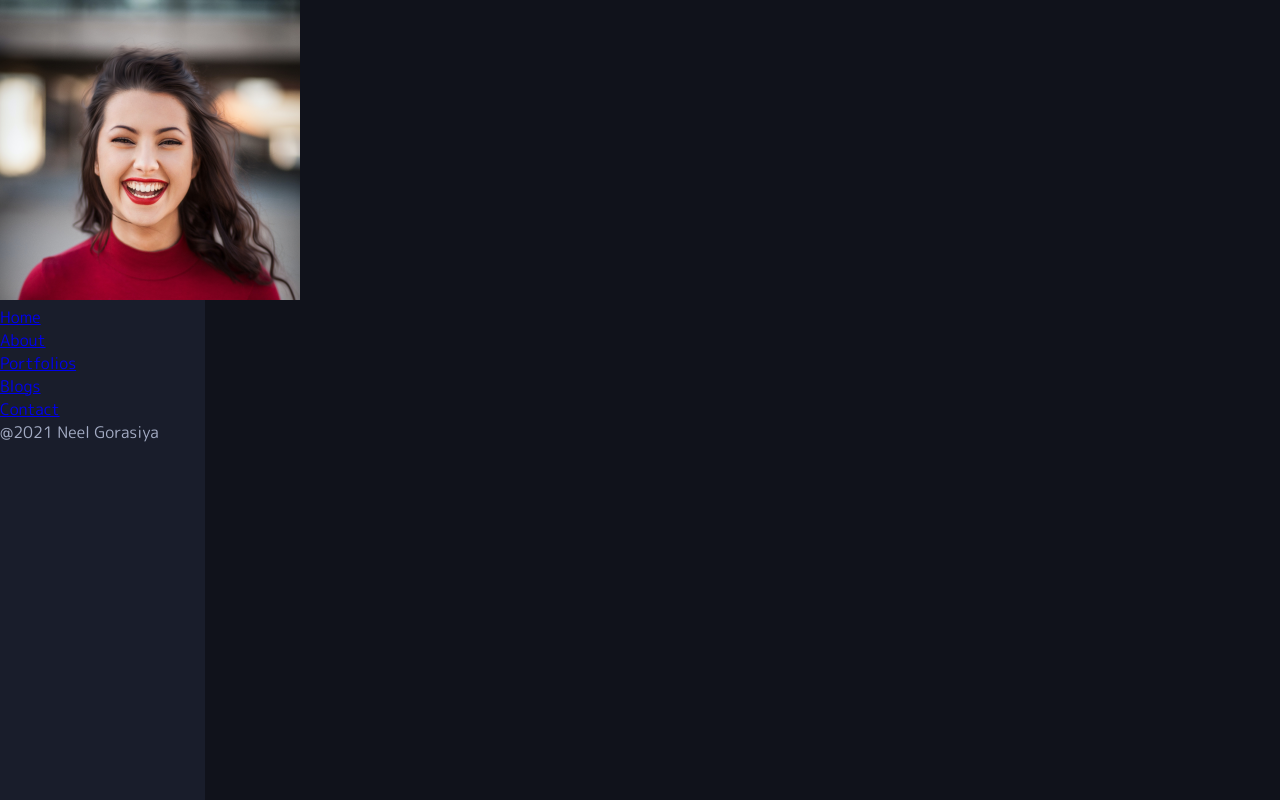
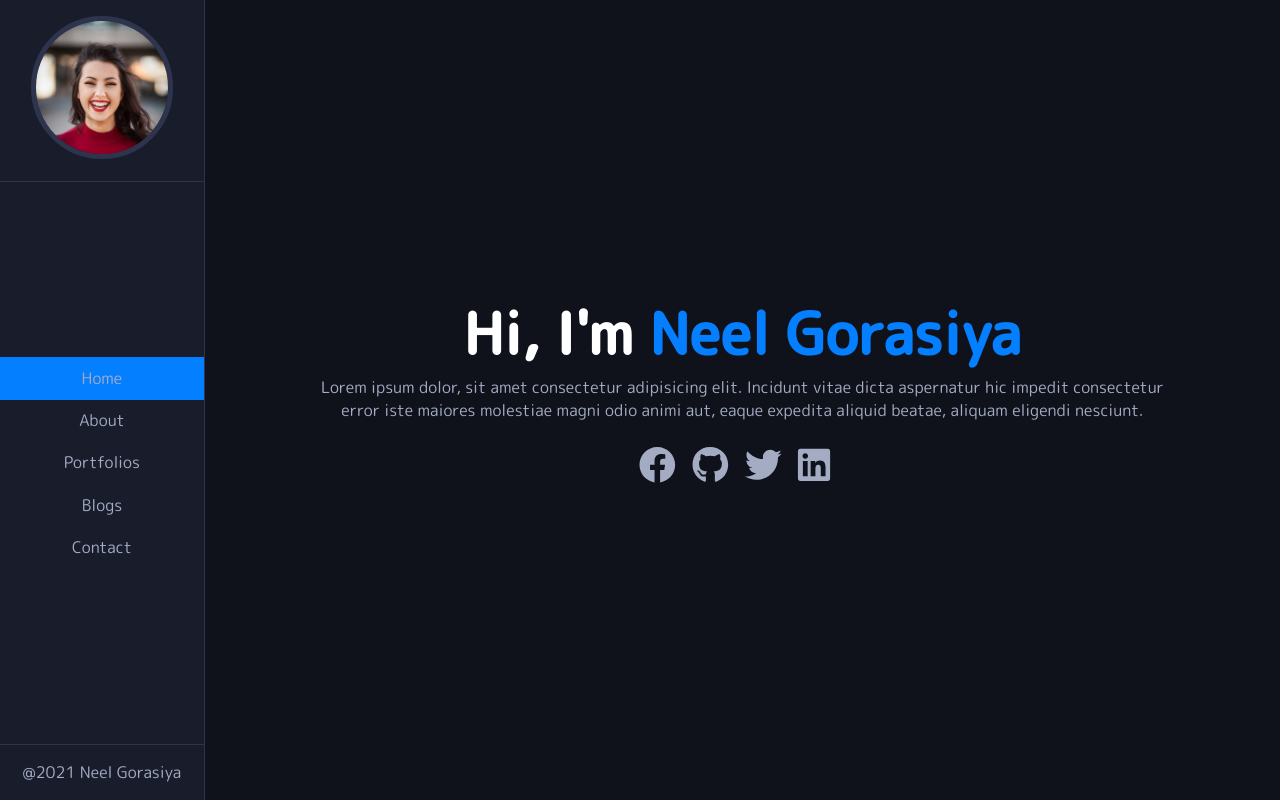
Before and after one commit to Neel2904/Personal-Portfolio-Web, a React (Create React App) app in the folder portfolio/: page / in a window 1280 px wide. Built offline with nearby package versions, Linux system fonts and the light colour scheme.

Commit message:
sidebar and homepage finished

```diff
--- a/portfolio/package.json
+++ b/portfolio/package.json
@@ -10,11 +10,12 @@
     "@testing-library/jest-dom": "^5.12.0",
     "@testing-library/react": "^11.2.6",
     "@testing-library/user-event": "^12.8.3",
-    "webpack": "4.44.2",
     "react": "^17.0.2",
     "react-dom": "^17.0.2",
+    "react-router-dom": "^5.2.0",
     "react-scripts": "4.0.3",
-    "web-vitals": "^1.1.2"
+    "web-vitals": "^1.1.2",
+    "webpack": "4.44.2"
   },
   "scripts": {
     "start": "react-scripts start",
--- a/portfolio/src/App.js
+++ b/portfolio/src/App.js
@@ -1,6 +1,7 @@
 import './App.scss';
 import React from 'react';
 import NavBar from './Components/NavBar';
+import HomePage from './Pages/HomePage';
 
 
 function App() {
@@ -10,7 +11,7 @@ function App() {
         <NavBar />
       </div>
       <div className="main-content">
-
+        <HomePage />
       </div>
     </div>
   );
--- a/portfolio/src/App.scss
+++ b/portfolio/src/App.scss
@@ -1,4 +1,6 @@
 @import './styles/layout';
+@import './styles/typography';
+@import './styles/navbar';
 
 *{
     padding: 0;
--- a/portfolio/src/Components/NavBar.js
+++ b/portfolio/src/Components/NavBar.js
@@ -1,14 +1,14 @@
-import React from 'react';
-import {NavLink} from 'react-router-dom';
-import avatar from '../img/avatar.png';
+import React from "react";
+import {NavLink} from "react-router-dom";
+import avatar from "../img/avatar.png";
 
 function NavBar() {
   return (
     <div className="NavBar">
+      <nav className="nav">
         <div className="profile">
           <img src={avatar} alt="" />
         </div>
-            <nav className="nav">
         <ul className="nav-items">
           <li className="nav-item">
             <NavLink to="/" exact activeClassName="active">
@@ -36,14 +36,12 @@ function NavBar() {
             </NavLink>
           </li>
         </ul>
+        <footer className="footer">
+          <p>@2021 Neel Gorasiya</p>
+        </footer>
       </nav>
-            <footer className="footer">
-                <p>
-                    @2021 Neel Gorasiya
-                </p>
-            </footer>
     </div>
-    )
+  );
 }
 
-export default NavBar
+export default NavBar;
--- a/portfolio/src/Pages/HomePage.js
+++ b/portfolio/src/Pages/HomePage.js
@@ -1,11 +1,42 @@
-import React from 'react'
+import React from "react";
+import { faFacebook } from "@fortawesome/free-brands-svg-icons";
+import { faGithub } from "@fortawesome/free-brands-svg-icons";
+import { faTwitter } from "@fortawesome/free-brands-svg-icons";
+import { faLinkedin } from "@fortawesome/free-brands-svg-icons";
+import { FontAwesomeIcon } from "@fortawesome/react-fontawesome";
+import { Link } from "react-router-dom";
 
 function HomePage() {
-    return (
-        <div>
-            <h1>HomePage</h1>
+  return (
+    <div className="HomePage">
+      <header className="hero">
+        <h1 className="hero-text">
+          Hi, I'm
+          <span> Neel Gorasiya</span>
+        </h1>
+        <p className="h-sub-text">
+          Lorem ipsum dolor, sit amet consectetur adipisicing elit. Incidunt
+          vitae dicta aspernatur hic impedit consectetur error iste maiores
+          molestiae magni odio animi aut, eaque expedita aliquid beatae, aliquam
+          eligendi nesciunt.
+        </p>
+        <div className="icons">
+          <Link className="icon-holder">
+            <FontAwesomeIcon icon={faFacebook} className="icon fb"/>
+          </Link>
+          <Link className="icon-holder">
+            <FontAwesomeIcon icon={faGithub} className="icon gh"/>
+          </Link>
+          <Link className="icon-holder">
+            <FontAwesomeIcon icon={faTwitter} className="icon tw"/>
+          </Link>
+          <Link className="icon-holder">
+            <FontAwesomeIcon icon={faLinkedin} className="icon li"/>
+          </Link>
         </div>
-    )
+      </header>
+    </div>
+  );
 }
 
-export default HomePage
+export default HomePage;
--- a/portfolio/src/styles/_layout.scss
+++ b/portfolio/src/styles/_layout.scss
@@ -4,6 +4,7 @@
         height: 100vh;
         background-color: #191d2b;
         position: fixed;
+        border-right: 1px solid #2e344e;
     }
 
     .main-content{
@@ -11,5 +12,6 @@
         margin-left: 16%;
         background-color: #10121b;
         min-height: 100vh;
+        position: relative;
     }
 }
--- /dev/null
+++ b/portfolio/src/styles/_navbar.scss
@@ -0,0 +1,69 @@
+.NavBar{
+    height: 100vh;
+    .nav{
+        height: 100%;
+        display:flex;
+        flex-direction:column;
+        align-items:center;
+        justify-content:space-between;
+
+        .profile{
+            width: 100%;
+            text-align:center;
+            margin-top: 1rem;
+            border-bottom: 1px solid #2e344e;
+            img{
+                width: 70%;
+                border-radius:100%;
+                border:5px solid #2e344e;
+                margin-bottom: 1rem;
+            }
+        }
+
+        .nav-items{
+            width:100%;
+            .nav-item{
+                list-style-type: none;
+                text-align: center;
+                position: relative;
+                a{
+                    text-decoration: none;
+                    font-size: inherit;
+                    color: inherit;
+                    display: block;
+                    padding: 0.6rem 0;
+                    position: relative;
+                    &::before{
+                        content: " ";
+                        position: absolute;
+                        top: 0;
+                        left: 0;
+                        width:0.4rem;height: 100%;
+                        background-color: #0381ff2d;
+                        transform-origin: bottom;
+                        transform: scale(0);
+                        overflow-x: hidden;
+                        transition: transform 0.6s, .1s width .5s cubic-bezier(1,-0.16,0.6,1.35);
+                    }
+                    &:hover::before{
+                        width: 100%;
+                        transform: scale(1);
+                    }
+                }
+            }
+        }
+
+        .footer{
+            width:100%;
+            border-top:1px solid #2e344e;
+            p{
+                text-align:center;
+                padding: 1rem 0;
+            }
+        }
+    }
+}
+
+.active{
+  background-color: #037fff;
+}
--- /dev/null
+++ b/portfolio/src/styles/_typography.scss
@@ -0,0 +1,50 @@
+.HomePage{
+    position: absolute;
+    top: 50%;
+    left: 50%;
+    transform:translate(-50%,-50%);
+    width: 80%;
+}
+
+
+.hero-text{
+    color: #fff;
+    text-align: center;
+    font-size: 3.6rem;
+    span{
+        color: #037fff;
+    }
+}
+
+.h-sub-text{
+    text-align: center;
+}
+
+.icons{
+    display: flex;
+    align-items: center;
+    justify-content:center;
+    padding: 1.5rem 0;
+
+    .icon-holder{
+        margin-right:1rem;
+
+        .icon{
+           font-size: 2.3rem;
+           color:#a4acc4;
+           transition: all .4s ease-in-out;
+        }
+        .fb:hover{
+            color:blue;
+        }
+        .gh:hover{
+            color:rgb(219, 18, 159);
+        }
+        .tw:hover{
+            color:rgb(0, 162, 255);
+        }
+        .li:hover{
+            color:blue;
+        }
+    }
+}
```
Also changed, not shown: 1 other file (tests, documents, lock files or other folders). Lines whose indentation alone changed are shown as unchanged.
